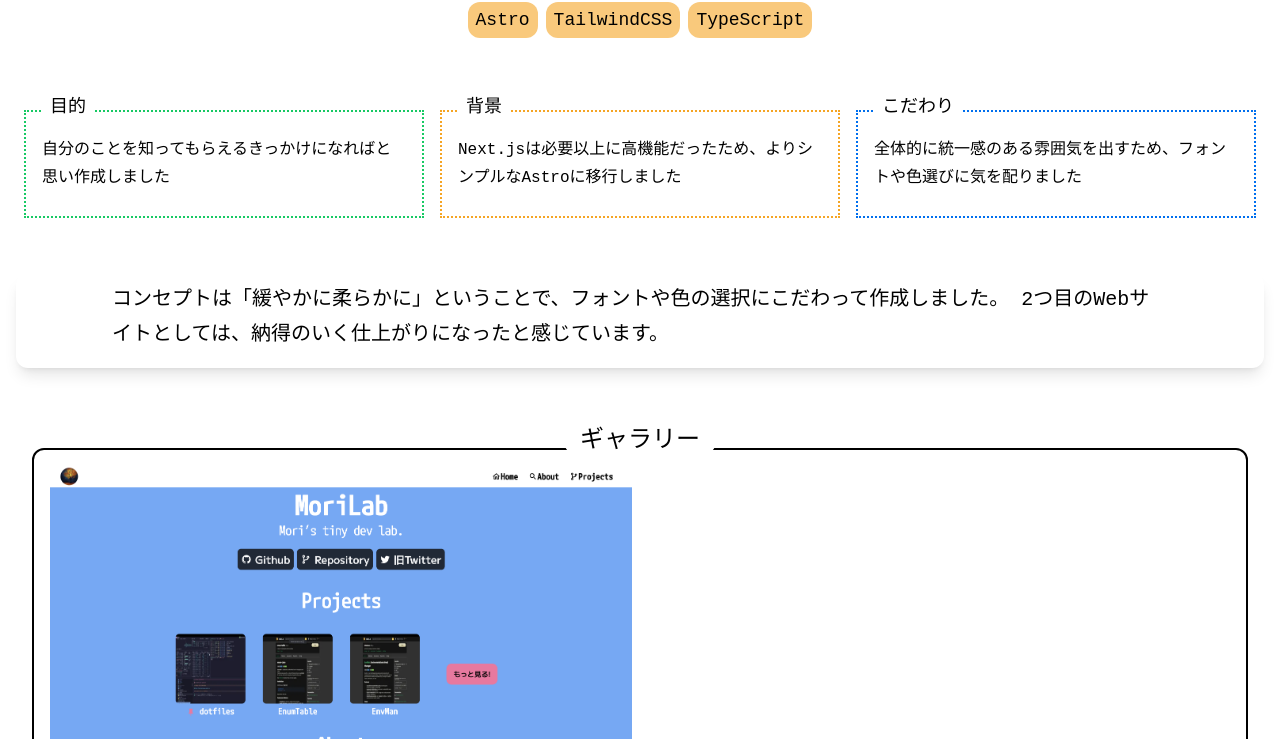
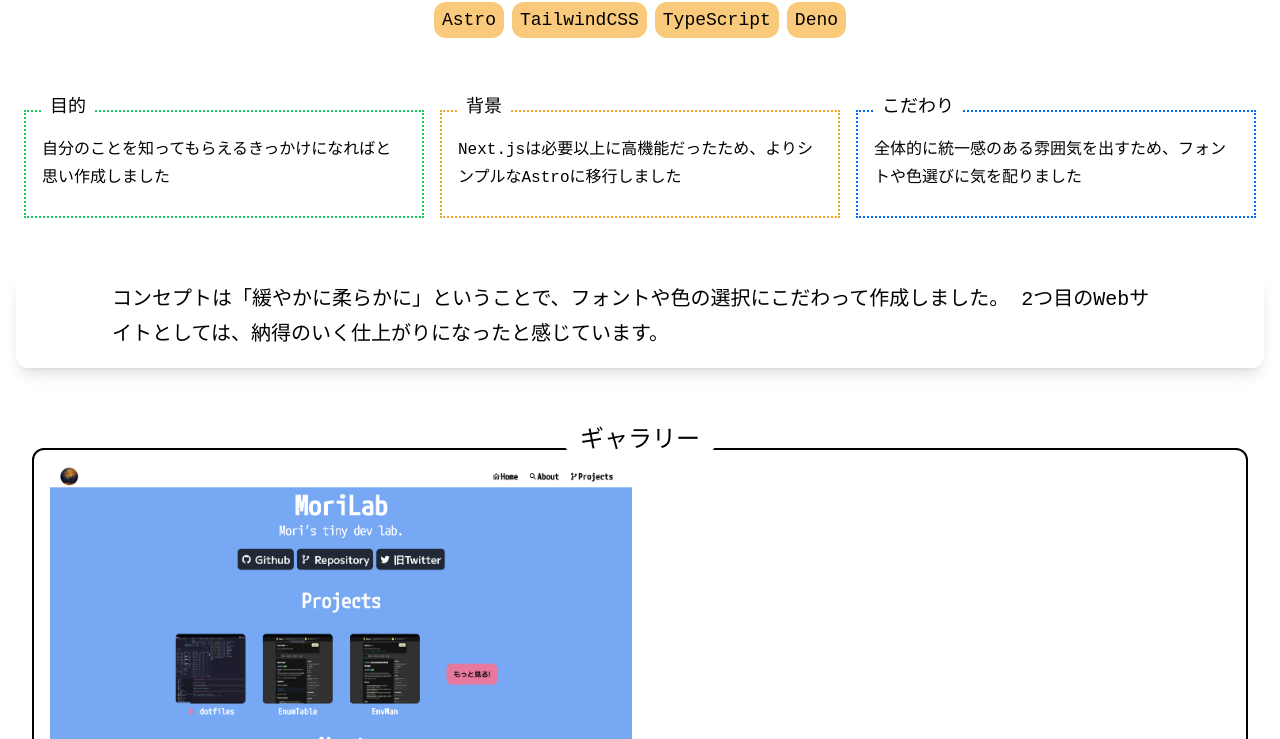
Before and after one commit to moriyoshi-kasuga/moriyoshi-kasuga.github.io, an Astro site: page /projects/portfolio-v2 in a window 1280 px wide. Shown: the part 361-1100 px from the top of the page. Built offline with nearby package versions, Linux system fonts and the light colour scheme; Astro itself is replaced by a stand-in of ours; a web font is replaced by a local one.

Commit message:
feat: update technology of portfolio

```diff
--- a/src/content/projects/portfolio-v2.md
+++ b/src/content/projects/portfolio-v2.md
@@ -9,6 +9,7 @@ technology:
   - Astro
   - TailwindCSS
   - TypeScript
+  - Deno
 objective: 自分のことを知ってもらえるきっかけになればと思い作成しました
 background: Next.jsは必要以上に高機能だったため、よりシンプルなAstroに移行しました
 commitment: 全体的に統一感のある雰囲気を出すため、フォントや色選びに気を配りました
```
